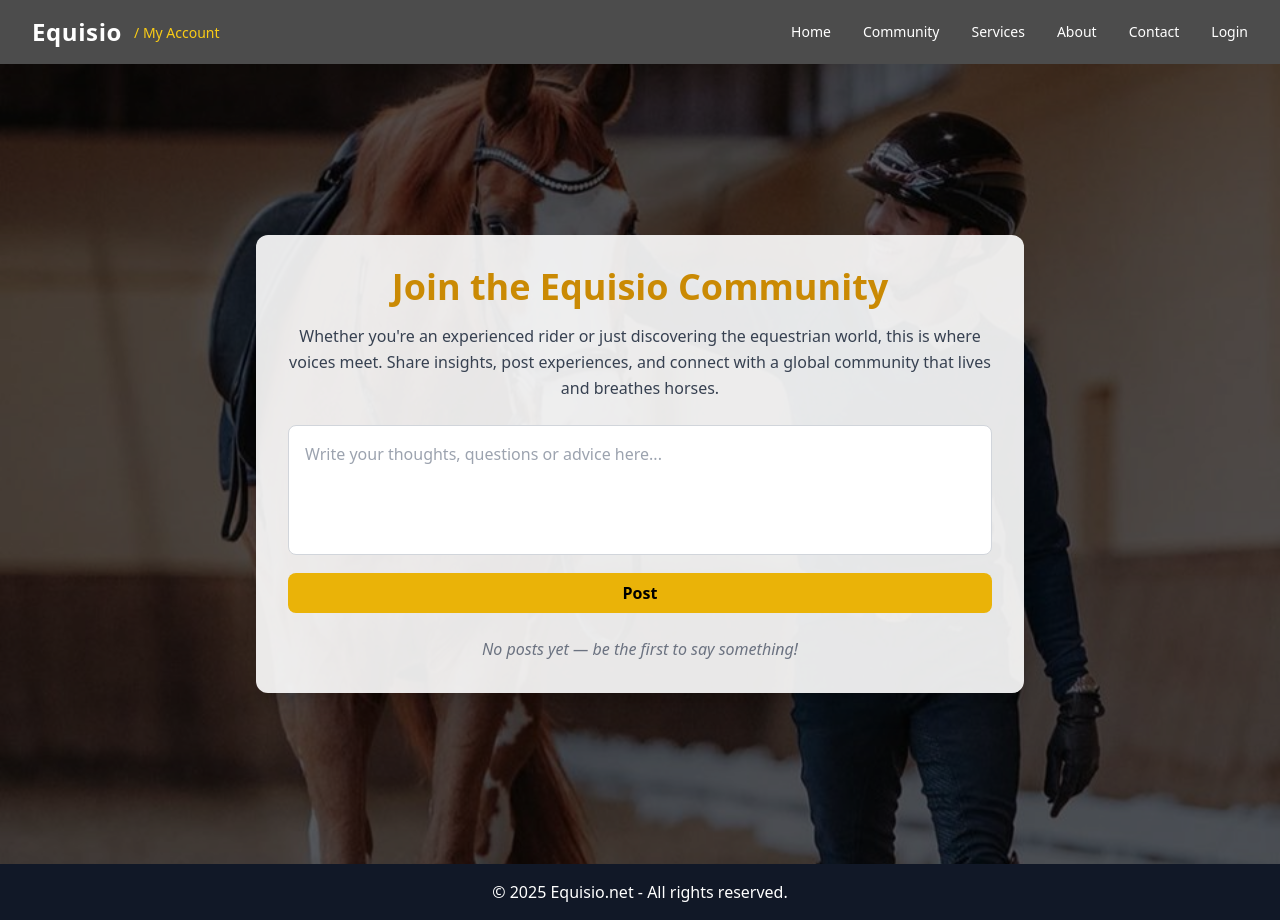
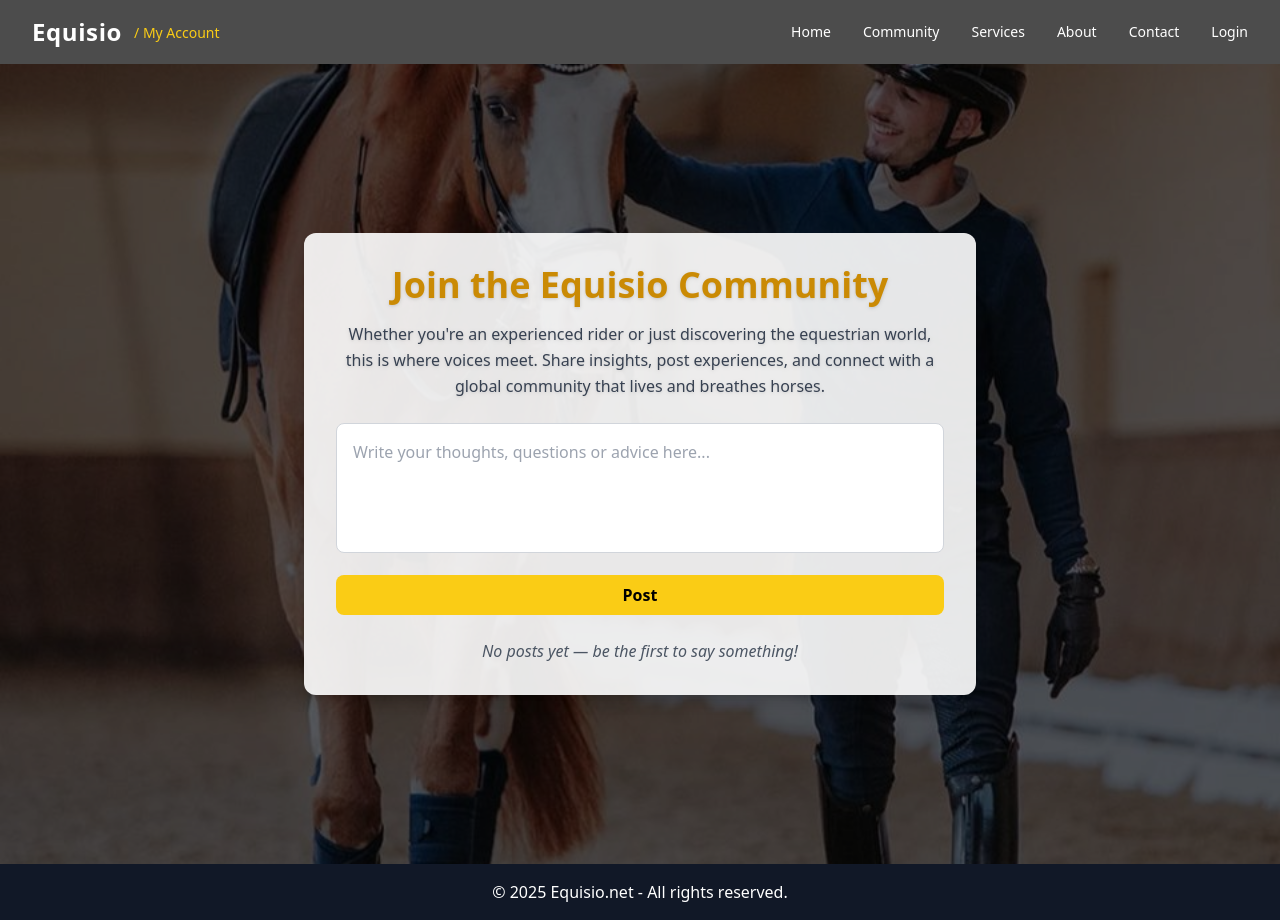
Before and after one commit to Equisio/equisio, a Next.js app: page /community in a window 1280 px wide. Built offline with nearby package versions, Linux system fonts and the light colour scheme.

Commit message:
Forzar build Vercel

```diff
--- a/pages/community.tsx
+++ b/pages/community.tsx
@@ -17,48 +17,48 @@ export default function Community() {
   return (
     <>
       <main
-        className="relative min-h-screen bg-cover bg-no-repeat bg-[center_35%] flex items-center justify-center px-4 py-20"
+        className="relative min-h-screen bg-cover bg-center flex items-center justify-center text-white text-center px-4"
         style={{ backgroundImage: "url('/community.jpeg')" }}
       >
-        {/* Capa oscura para mejorar contraste */}
+        {/* Capa oscura */}
         <div className="absolute inset-0 bg-black/60 z-0" />
 
-        {/* Contenedor principal */}
-        <div className="relative z-10 w-full max-w-3xl bg-white/90 rounded-xl shadow-xl p-8">
-          <h1 className="text-3xl md:text-4xl font-bold text-center text-yellow-600 mb-4">
+        {/* Contenido principal */}
+        <div className="relative z-10 max-w-2xl w-full bg-white/90 text-black p-8 rounded-xl shadow-lg">
+          <h1 className="text-4xl font-bold mb-4 text-yellow-600 drop-shadow">
             Join the Equisio Community
           </h1>
-          <p className="text-center text-gray-700 mb-6 leading-relaxed">
-            Whether you're an experienced rider or just discovering the equestrian world, this is where voices meet.
-            Share insights, post experiences, and connect with a global community that lives and breathes horses.
+          <p className="mb-6 text-gray-700 leading-relaxed drop-shadow">
+            Whether you're an experienced rider or just discovering the equestrian world, this is where voices meet. Share insights, post experiences, and connect with a global community that lives and breathes horses.
           </p>
 
-          {/* Formulario de publicación */}
+          {/* Formulario */}
           <form onSubmit={handleSubmit} className="mb-6">
             <textarea
               value={comment}
               onChange={(e) => setComment(e.target.value)}
               placeholder="Write your thoughts, questions or advice here..."
-              className="w-full p-4 text-gray-800 border border-gray-300 rounded-lg resize-none focus:outline-none focus:ring-2 focus:ring-yellow-500"
+              className="w-full p-4 border border-gray-300 rounded-lg resize-none text-gray-800 focus:outline-none focus:ring-2 focus:ring-yellow-500"
               rows={4}
+              required
             />
             <button
               type="submit"
-              className="mt-3 w-full bg-yellow-500 hover:bg-yellow-600 text-black font-semibold py-2 rounded-lg transition"
+              className="mt-4 w-full bg-yellow-400 hover:bg-yellow-500 text-black font-semibold py-2 rounded-lg transition"
             >
               Post
             </button>
           </form>
 
-          {/* Lista de comentarios */}
+          {/* Comentarios */}
           <div className="space-y-4">
             {comments.length === 0 ? (
-              <p className="text-center text-gray-500 italic">No posts yet — be the first to say something!</p>
+              <p className="text-center text-gray-600 italic">No posts yet — be the first to say something!</p>
             ) : (
               comments.map((c, i) => (
                 <div
                   key={i}
-                  className="bg-white border border-gray-200 p-4 rounded-lg shadow-sm"
+                  className="bg-white border border-gray-300 p-4 rounded-lg shadow-sm"
                 >
                   <p className="text-gray-800">{c}</p>
                 </div>
```
